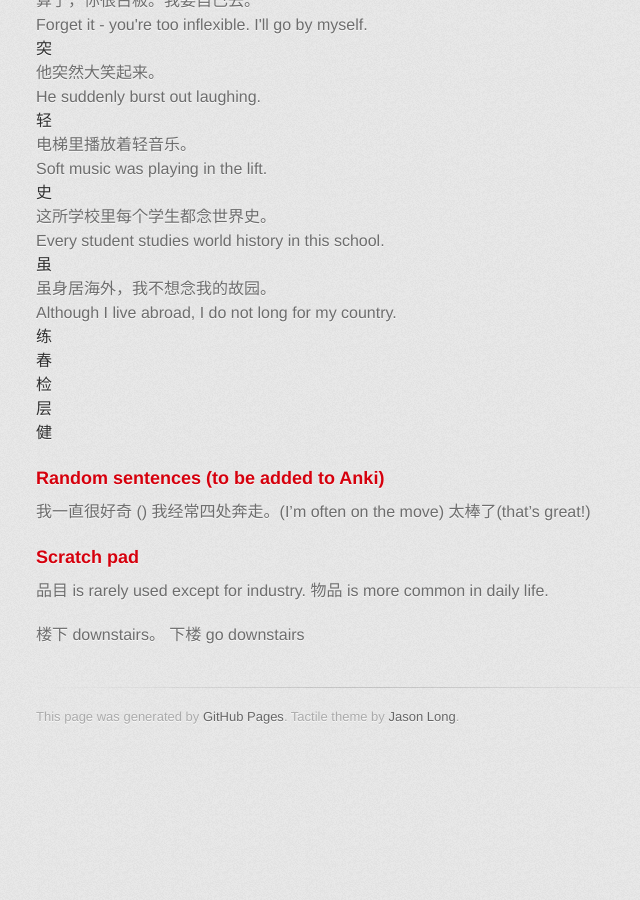
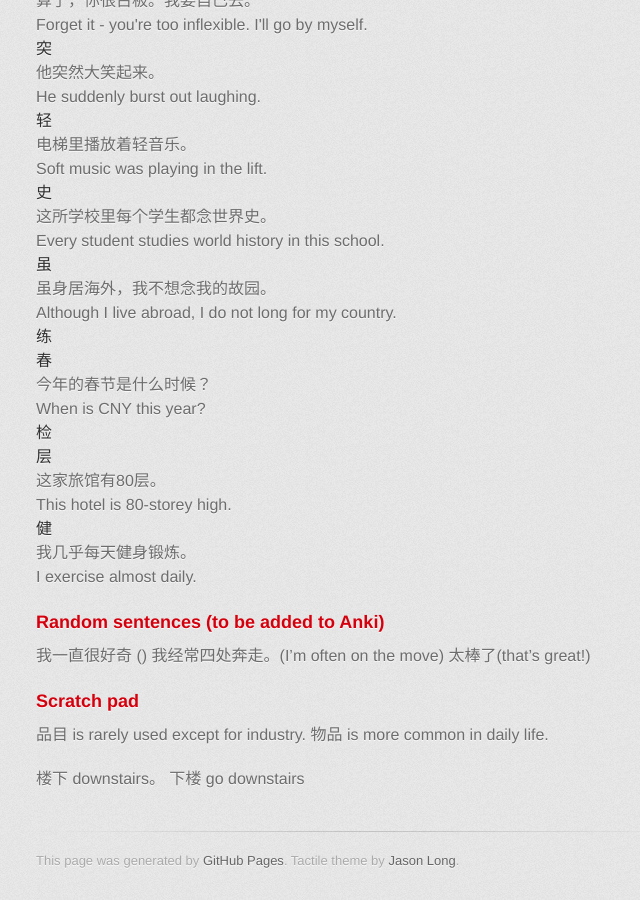
Before and after one commit to axiomiety/axiomiety.github.io, a Jekyll site: the page built from llog/mandarin.markdown, in a window 1280 px wide and 900 px high, scrolled down 10110 px. Shown: the whole window, without its empty margins (294-934 px from the left). Built offline with Jekyll 4.4.1, drawn with Linux system fonts in a browser that asks for light colours; nearby versions of some CDN libraries; some web fonts are replaced; before the commit the page ends 10866 px from its top, so only the background shows below that.

Commit message:
mandarin + brownian

```diff
--- a/llog/mandarin.markdown
+++ b/llog/mandarin.markdown
@@ -512,17 +512,17 @@ Character|Sentence|Translation
   <dd></dd>
   <dd></dd>
   <dt>春</dt>
-  <dd></dd>
-  <dd></dd>
+  <dd>今年的春节是什么时候？</dd>
+  <dd>When is CNY this year?</dd>
   <dt>检</dt>
   <dd></dd>
   <dd></dd>
   <dt>层</dt>
-  <dd></dd>
-  <dd></dd>
+  <dd>这家旅馆有80层。</dd>
+  <dd>This hotel is 80-storey high.</dd>
   <dt>健</dt>
-  <dd></dd>
-  <dd></dd>
+  <dd>我几乎每天健身锻炼。</dd>
+  <dd>I exercise almost daily.</dd>
 </dl>
 <!--
 <dl>
```
Also changed, not shown: llog/brownian.markdown (added, +25 -0 lines).
